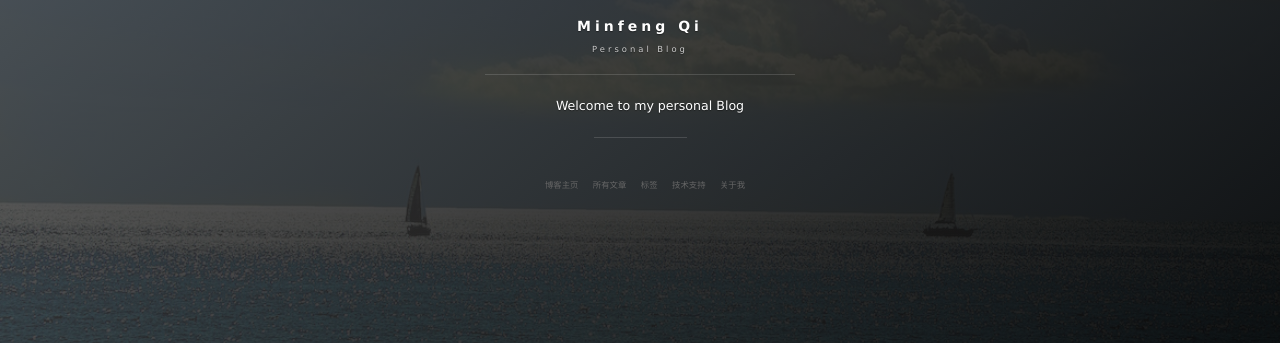
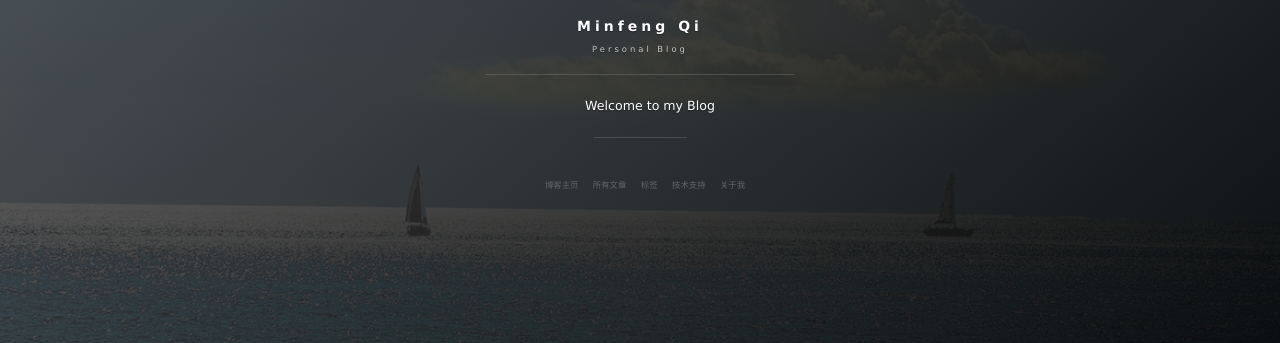
Before and after one commit to Minfeng-Qi/Minfeng-Qi.github.io, a Jekyll site: the page built from index.html, in a window 1280 px wide. Shown: the part 410-753 px from the top of the page. Built offline with Jekyll 4.4.1, drawn with Linux system fonts in a browser that asks for light colours; nearby versions of some CDN libraries; the list of posts is cut into pages by our own code; comment, search, counter and statistics services are not loaded.

Commit message:
Update _config.yml

```diff
--- a/_config.yml
+++ b/_config.yml
@@ -1,7 +1,7 @@
 # Basic
 title: Minfeng Qi
 subtitle: Personal Blog
-description: Welcome to my personal Blog
+description: Welcome to my Blog
 # 头像里面的标题
 avatarTitle: Dylan
 # 头像里面的描述
```
